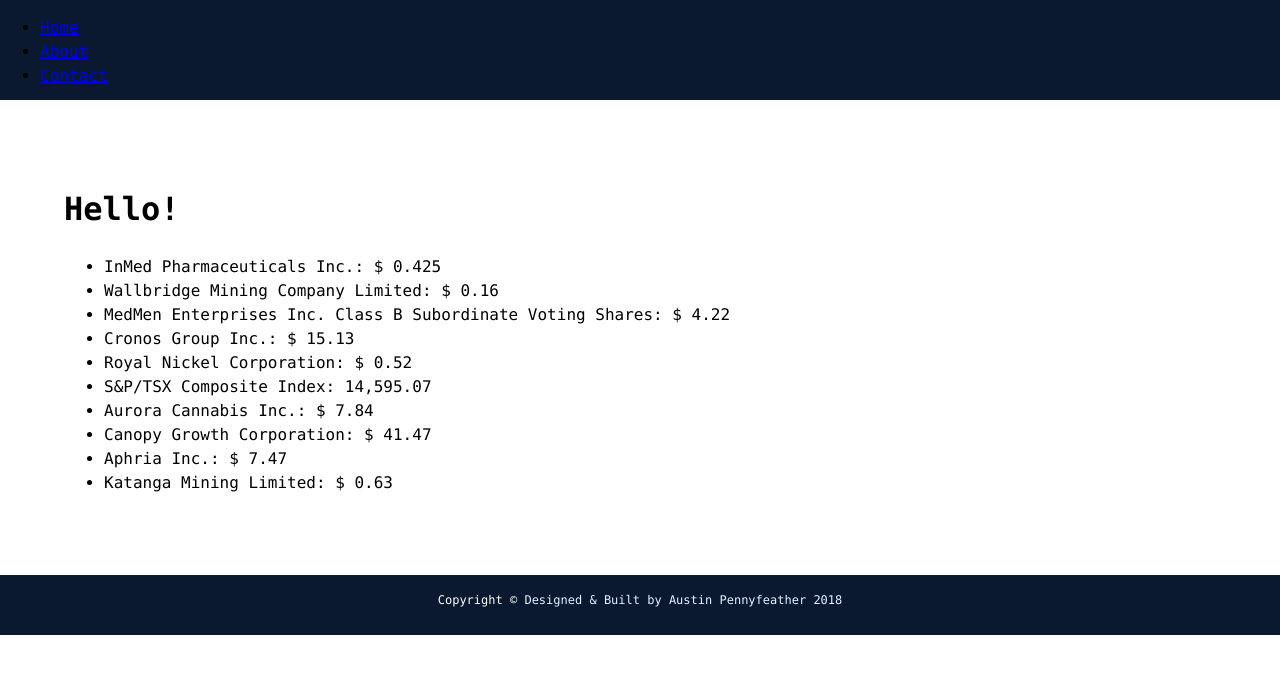
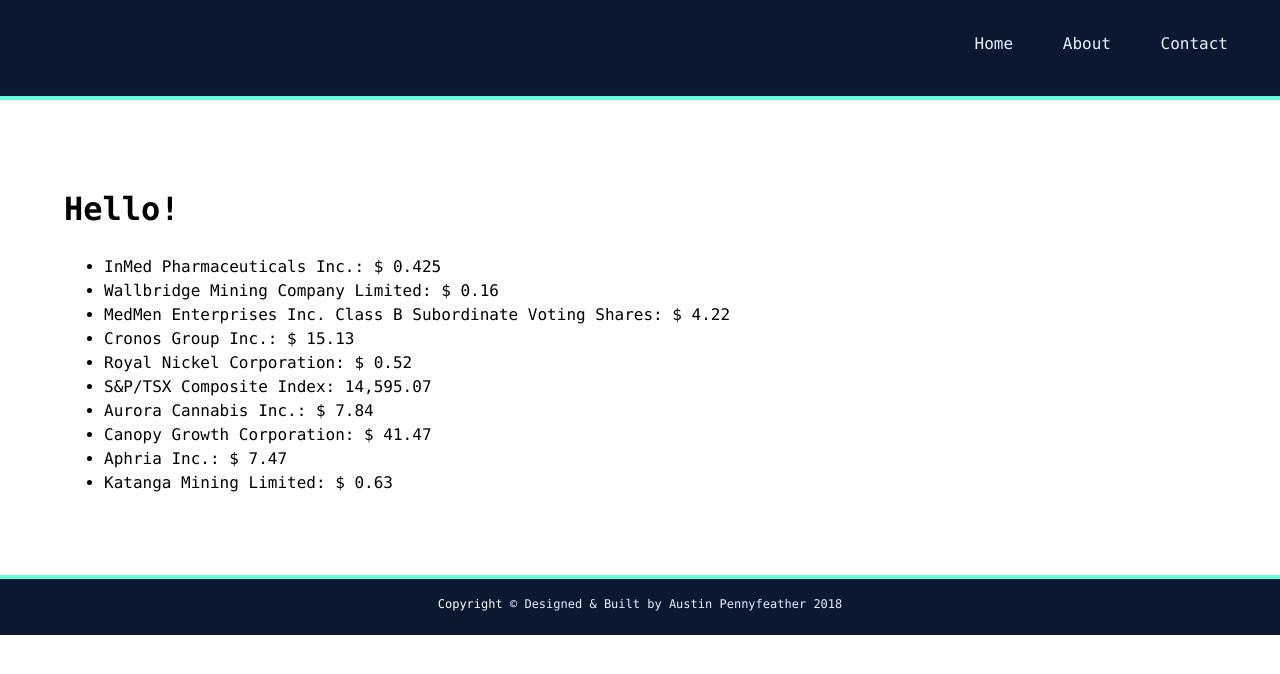
Before and after one commit to pennyfea/Web_Crawler, a website: page dist/index.html in a window 1280 px wide. Drawn offline with Linux system fonts and the light colour scheme.

Commit message:
Fixed footer & header

```diff
--- a/scss/_menu.scss
+++ b/scss/_menu.scss
@@ -1,13 +1,22 @@
-// .menu-branding {
-// }
+.menu {
+  margin: 2rem;
+  float: right;
 
-// .menu {
-//   &-nav {
-//   }
+  &-nav {
+    margin: 0;
+    padding: 0;
+  }
 
-//   .nav-item {
-//   }
+  .nav-link {
+    text-decoration: none;
+    color: $text-color;
+    &:hover {
+      color: $seconday-color;
+    }
+  }
 
-//   .nav-link {
-//   }
-// }
+  .nav-item {
+    display: inline;
+    padding: 0 20px 0 20px;
+  }
+}
--- a/scss/main.scss
+++ b/scss/main.scss
@@ -24,11 +24,12 @@
 
 header {
   // position: fixed;
-  display: flex;
+  // display: flex;
   top: 0px;
   width: 100%;
   height: 100px;
   background-color: $primary-color;
+  border-bottom: $seconday-color 4px solid;
 }
 
 #main-footer {
@@ -38,6 +39,7 @@
   font-size: 12px;
   background: $primary-color;
   color: set-text-color($primary-color);
+  border-top: $seconday-color 4px solid;
   a {
     color: $text-color;
     text-decoration: none;
```
Also changed, not shown: scss/_config.scss (+6 -8 lines), dist/css/main.css, dist/index.html.
